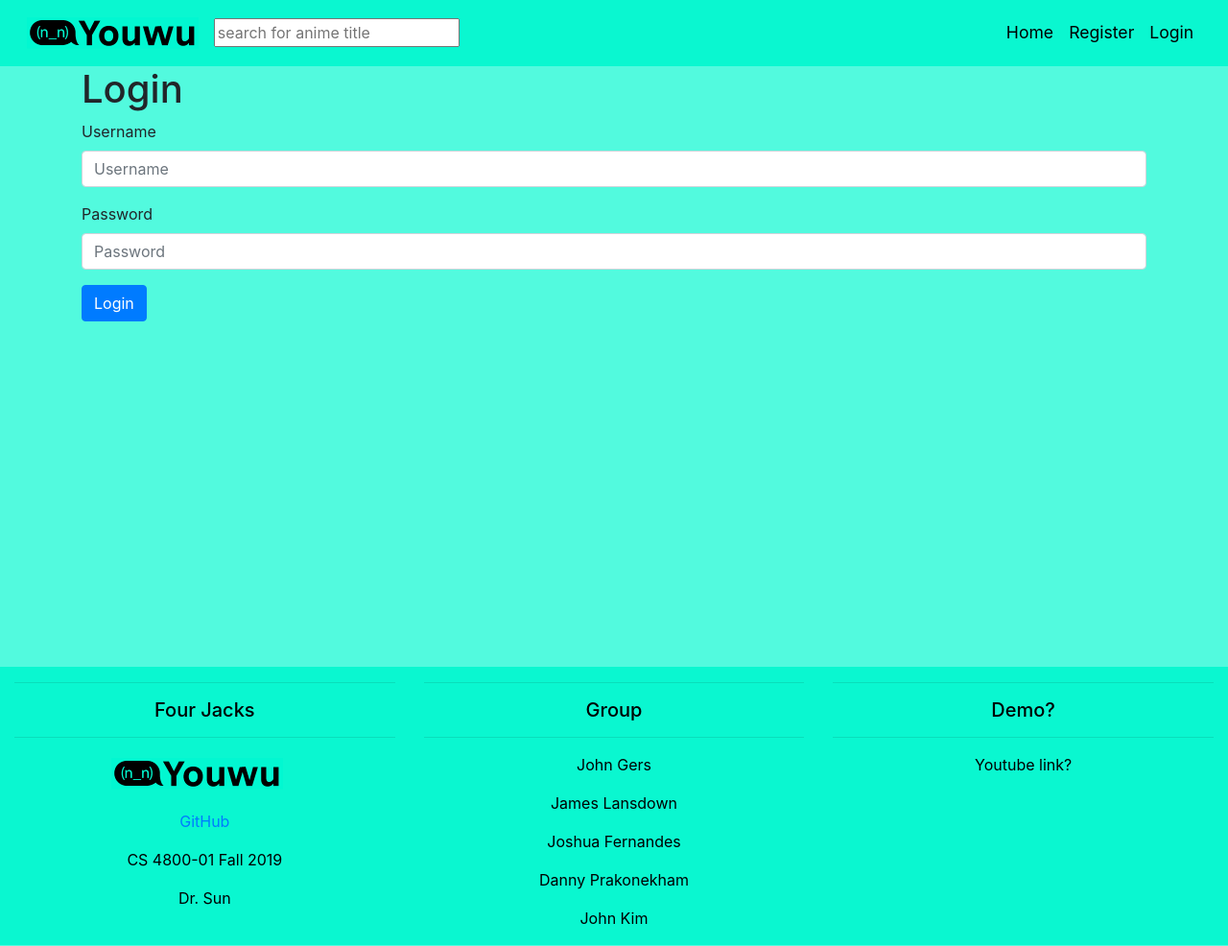
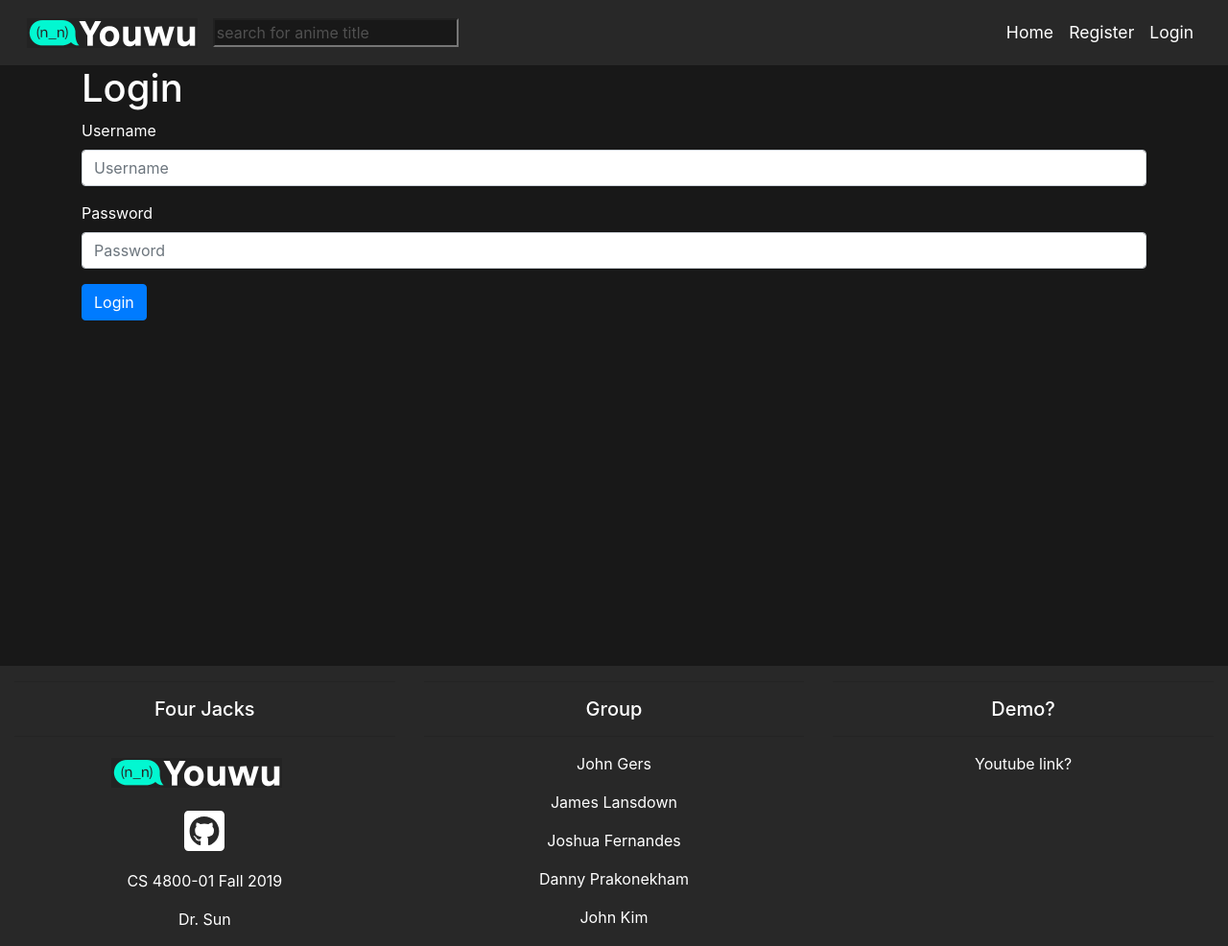
Before and after one commit to Four-Jacks/AnimeSocial, a Django app: page /login/ in a window 1280 px wide. Shown: the whole page at 96% size. Run offline with Django 3.2, Linux system fonts and the light colour scheme; some libraries are stand-ins or nearby versions.

Commit message:
Changed the entire sites color scheme to look more professional

```diff
--- a/accounts/views.py
+++ b/accounts/views.py
@@ -58,11 +58,18 @@ def logout_view(request):
 
 
 def view_profile(request, pk=None):
-    anime = UserAnime.objects.get(current_anime=request.user)
-    animes = anime.anime.all()
+    try:
+        anime = UserAnime.objects.get(current_anime=request.user)
+        animes = anime.anime.all()
+    except UserAnime.DoesNotExist:
+        animes = None
 
-    friend = UserFriend.objects.get(current_user=request.user)
-    friends = friend.friend.all()
+    try:
+        friend = UserFriend.objects.get(current_user=request.user)
+        friends = friend.friend.all()
+    except UserFriend.DoesNotExist:
+        friends = None
+
     if pk:
         user = User.objects.get(pk=pk)
     else:
--- a/static/styles.css
+++ b/static/styles.css
@@ -1,19 +1,49 @@
 .navbar {
     padding: .8rem !important;
-    background-color:#0af7d0;
+    background-color:#282828;
+}
+
+::placeholder { /* Chrome, Firefox, Opera, Safari 10.1+ */
+  color: #505050;
 }
 
 .nav-link {
   font-size: 1.1em !important;
-  color:#000000 !important;
+  color:#FFFFFF !important;
 }
 
 .body {
-  background-color:#52fade;
+  background-color:#181818;
 }
 
+h3 {
+  color:#FFFFFF !important;
+}
+
+h2 {
+  color:#FFFFFF !important;
+}
+
+h1 {
+  color:#FFFFFF !important;
+}
+
+.form {
+  color:#FFFFFF !important;
+}
+
+
 .list-group-item {
-  background-color:#52fade !important;
+  background-color:#303030 !important;
+  color:#FFFFFF !important;
+}
+
+.col {
+  color:#FFFFFF !important;
+}
+
+.row {
+  color:#FFFFFF !important;
 }
 
 @media {
@@ -63,8 +93,8 @@
 
 
 .footer {
-  background-color:#0af7d0;
-  color:#000000;
+  background-color:#282828;
+  color:#000000 !important;
 }
 
 /*
--- a/templates/base.html
+++ b/templates/base.html
@@ -9,11 +9,12 @@
     <script src="https://code.jquery.com/jquery-3.3.1.slim.min.js" integrity="sha384-q8i/X+965DzO0rT7abK41JStQIAqVgRVzpbzo5smXKp4YfRvH+8abtTE1Pi6jizo" crossorigin="anonymous"></script>
     <script src="https://cdnjs.cloudflare.com/ajax/libs/popper.js/1.14.7/umd/popper.min.js" integrity="sha384-UO2eT0CpHqdSJQ6hJty5KVphtPhzWj9WO1clHTMGa3JDZwrnQq4sF86dIHNDz0W1" crossorigin="anonymous"></script>
     <script src="https://stackpath.bootstrapcdn.com/bootstrap/4.3.1/js/bootstrap.min.js" integrity="sha384-JjSmVgyd0p3pXB1rRibZUAYoIIy6OrQ6VrjIEaFf/nJGzIxFDsf4x0xIM+B07jRM" crossorigin="anonymous"></script>
+    <script src="https://use.fontawesome.com/releases/v5.0.8/js/all.js"></script>
     <meta charset="UTF-8">
     {% block title %}
 
     {% endblock %}
-    <title>Anime Social</title> <!-- Default title if one isn't set in block -->
+    <title>Youwu</title> <!-- Default title if one isn't set in block -->
 </head>
 
 
@@ -24,7 +25,7 @@
 <div class="container-fluid">
 	<a class="navbar-brand" href="/"><img src="{% static 'Logo.png'%}" style="width:100%;height:100%;"></a>
   <form action="{% url 'anime:search_results' %}" method="get">
-      <input name="q" type="text" placeholder="search for anime title">
+      <input name="q" type="text" placeholder="search for anime title" style="background-color:#181818;color:#FFFFFF">
   </form>
 	<button class="navbar-toggler" type="button" data-toggle="collapse"
 		data-target="#navbarResponsive">
@@ -93,7 +94,7 @@
       <h5>Four Jacks</h5>
       <hr class="light">
       <p><a class="navbar-brand" href="/"><img src="{% static 'Logo.png'%}" style="width:100%;height:100%;"></a></p>
-      <p><a href="https://github.com/Four-Jacks">GitHub</a></p>
+      <p><a href="https://github.com/Four-Jacks"><i class="fab fa-github-square" style="font-size: 48px;color:#FFFFFF;"></i></a></p>
       <p>CS 4800-01 Fall 2019</p>
       <p>Dr. Sun</p>
     </div>
--- a/templates/home.html
+++ b/templates/home.html
@@ -1,8 +1,9 @@
 {% extends "base.html" %}
 
 {% block title %}
-<title>Anime Social</title>
+<title>Youwu</title>
 {% endblock %}
+
 
 {% block content %}
 
@@ -14,7 +15,7 @@
     <div class="container-fluid">
          <div class="row affix">
            {% for anime in object_list %}
-           <div class="col-6 col-sm-6 col-md-4 col-lg-4 col-xl-3 border border-secondary">
+           <div class="col col-6 col-sm-6 col-md-4 col-lg-4 col-xl-3 border border-secondary">
                  <div style="padding-top:20px;" align="center">
                      <a href="{% url 'anime:anime_detail' pk=anime.id %}"><img src="{{ anime.img_url }}" width="100" height="140"></a>
                  </div>
--- a/templates/login.html
+++ b/templates/login.html
@@ -16,7 +16,7 @@
 
 <body>
     <h1>Login</h1>
-    <form method="POST">
+    <form class="form" method="POST">
         {% csrf_token %}
         {% bootstrap_form form %}
         <input type="submit" class="btn btn-primary" value="Login">
--- a/templates/posts.html
+++ b/templates/posts.html
@@ -7,7 +7,7 @@
 {% block content %}
     <h1>Friends</h1>
     <form method="post">
-        <input type="text" placeholder="Search friends">
+        <input type="text" placeholder="Search friends" style="background-color:#696969;color:#FFFFFF">
     </form>
     <h2>Might change this from friends to users?</h2>
 <div class="container">
@@ -18,7 +18,6 @@
             {% for friend in friends %}
              <li class="list-group-item">{{ friend.username|title }}</li>
              {% endfor %}
-             <li class="list-group-item">Testing</li>
            </ul>
         </div>
       </div>
--- a/templates/signup.html
+++ b/templates/signup.html
@@ -16,7 +16,7 @@
 </head>
 
 <body>
-    <form method="POST">
+    <form  class="form" method="POST">
         {% csrf_token %}
         {% bootstrap_form form %}
         <input type="submit" class="btn btn-primary" value="Sign up">
```
Also changed, not shown: posts/views.py (+5 -2 lines), anime/migrations/0011_auto_20191116_2320.py (added), static/Logo.png.
